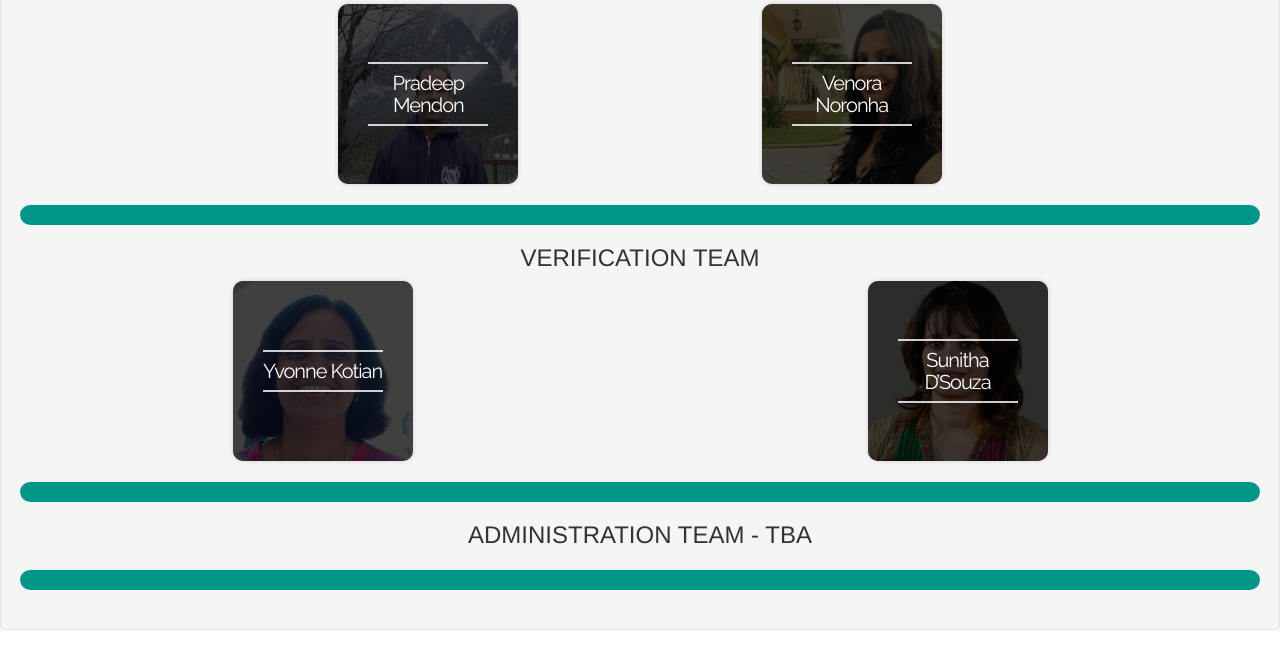
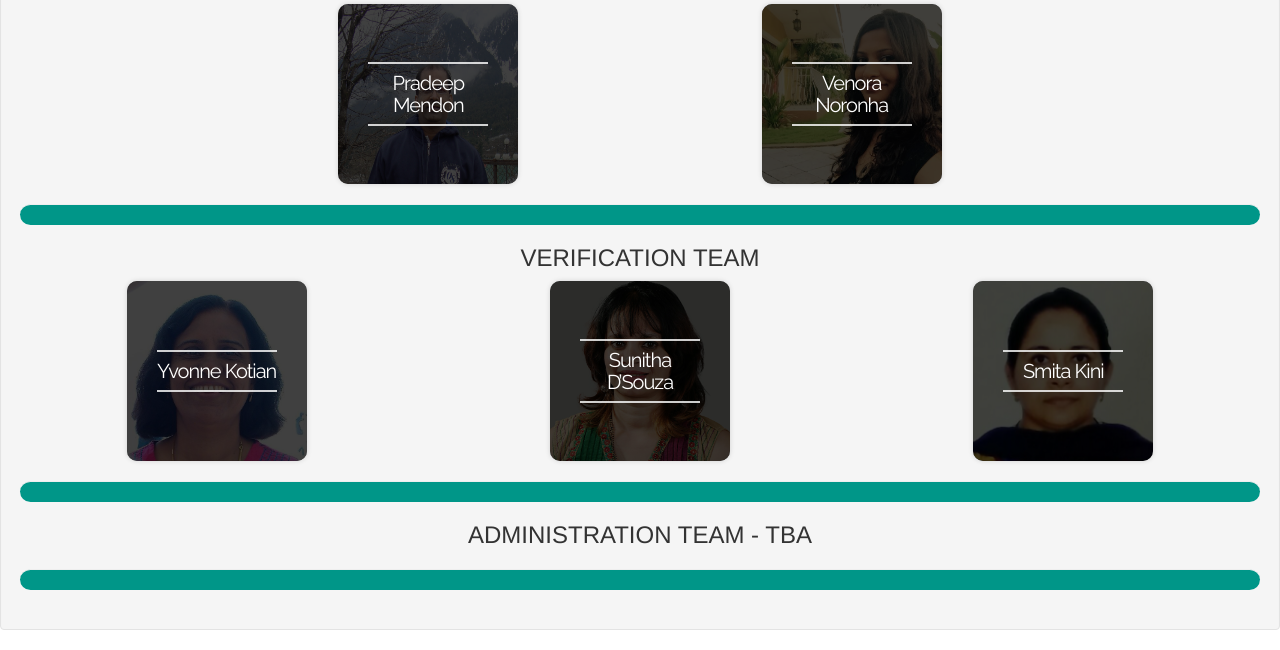
Before and after one commit to caje731/helpinghands, a Django app: page /people/ in a window 1280 px wide. Shown: the part 1080-1730 px from the top of the page. Run offline with Django 3.2, Linux system fonts and the light colour scheme; some libraries are stand-ins or nearby versions.

Commit message:
#209875228107537 Add Smita Kini to the verification team

```diff
--- a/donations/templates/donations/nav_bar/people.html
+++ b/donations/templates/donations/nav_bar/people.html
@@ -126,7 +126,7 @@
 <hr>
 <h3 class="text-center">VERIFICATION TEAM</h3>
 <div class="row">
-	<div class="col-md-6">
+	<div class="col-md-4">
 		<figure class="snip1091 navy center-block">
 			<img class="img-responsive center-block" src="{% static "donations/img/people/YvonneKotian.jpg" %}" alt="Yvonne Kotian"/>
 			<figcaption>
@@ -134,12 +134,20 @@
 		  	</figcaption>
 		</figure>
 	</div>
-	<div class="col-md-6">
+	<div class="col-md-4">
 		<figure class="snip1091 navy center-block">
 			<img class="img-responsive center-block" src="{% static "donations/img/people/SunithaDsouza.jpg" %}" alt="Sunitha D’Souza"/>
 			<figcaption>
 		    	<h2>Sunitha  <span>D’Souza</span></h2>
 		  	</figcaption>
+		</figure>
+	</div>
+	<div class="col-md-4">
+		<figure class="snip1091 navy center-block">
+			<img class="img-responsive center-block" src="{% static "donations/img/people/SmitaKini.jpg" %}" alt="Smita Kini"/>
+			<figcaption>
+			<h2>Smita <span>Kini</span></h2>
+			</figcaption>
 		</figure>
 	</div>
 </div>
```
Also changed, not shown: donations/static/donations/img/people/SmitaKini.jpg (added).
